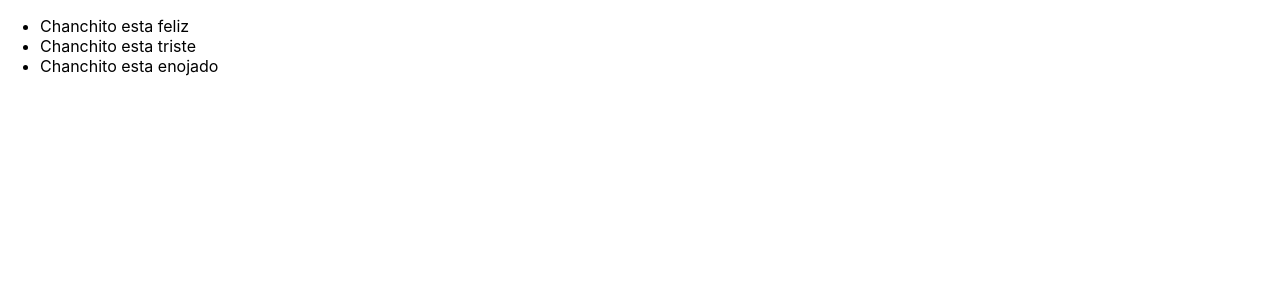
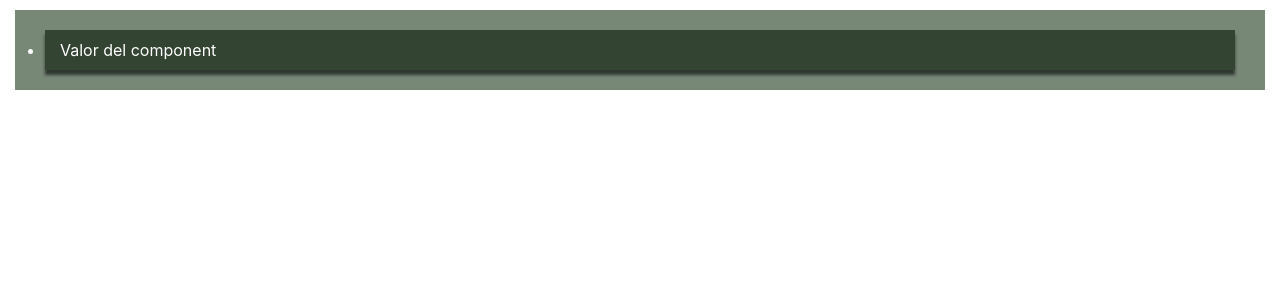
Before and after one commit to jdanielmrada/courceReact, a React (Create React App) app: page / in a window 1280 px wide. Shown: the top 300 px of the page. Built offline with nearby package versions, Linux system fonts and the light colour scheme.

Commit message:
Styles od component

```diff
--- a/src/App.js
+++ b/src/App.js
@@ -1,25 +1,32 @@
 import logo from './logo.svg';
 import './App.css';
 
+const estilo2 = {
+    boxShadow: '0 5px 3px rgba(0,0,0,0.6)'
+}
+// ##################################
+const estilo = ({ bg = '#333', cl = '#999' }) => ({
+    backgroundColor: bg,
+    color: cl,
+    padding: '10px 15px',
+    margin: '10px 15px'
+})
+
+const Li = ({ children }) => {
+    console.log(children)
+    return (
+        <li style={{ ...estilo2, ...estilo({ bg: '#343', cl: '#fff' }) }} className='class-li'>{children}</li>
+    )
+}
+// tambien puede ser declarado como una
+// const App = () =>{}
 function App() {
-  return (
-    <div className="App">
-      <header className="App-header">
-        <img src={logo} className="App-logo" alt="logo" />
-        <p>
-          Edit <code>src/App.js</code> and save to reload.
-        </p>
-        <a
-          className="App-link"
-          href="https://reactjs.org"
-          target="_blank"
-          rel="noopener noreferrer"
-        >
-          Learn React
-        </a>
-      </header>
-    </div>
-  );
+    const valor = 'feliz'
+    return (
+        <ul style={estilo({ bg: '#787' })} className='class-css'>
+            <Li estado="enojado">Valor del component</Li>
+        </ul>
+    );
 }
 
 export default App;
--- a/src/index.js
+++ b/src/index.js
@@ -1,42 +1,15 @@
 import React from 'react';
 import ReactDOM from 'react-dom/client';
 import './index.css';
-// import App from './App';
+import App from './App';
 import reportWebVitals from './reportWebVitals';
 
-// Esta es la manera en la que se ve en the cource pero no funciona para la v-18
-// ReactDOM.render(
-//     'lala',
-//     document.getElementById('root')
-// )
-
-// <p>hola mundo</p> -> no recomendada
-// const x = React.createElement('p', null, 'hola mundo')
-//por buena practicas los component inician con mayuscula
-const Li = ({ children, estado, casa, edad }) => {
-    console.log(casa, edad)
-    return (<li>{children} esta {estado}</li>)
-}
-const X = () =>
-    <ul>
-        <Li
-            estado={'feliz'}
-            casa={false}
-            edad={20}
-        >Chanchito</Li>
-        <Li estado={'triste'}>Chanchito</Li>
-        <Li estado={'enojado'}>Chanchito</Li>
-    </ul>
-// Consegui hacer lo mismo fue utilizando las etiquetas de Ract
 const root = ReactDOM.createRoot(document.getElementById('root'));
 root.render(
-    // Recibe un jsx lo cual es lo mas optimo (React.createElemnt())
-    <X />
-
-
+    <React.StrictMode>
+        <App />
+    </React.StrictMode>
 );
-
-
 
 // If you want to start measuring performance in your app, pass a function
 // to log results (for example: reportWebVitals(console.log))
```
